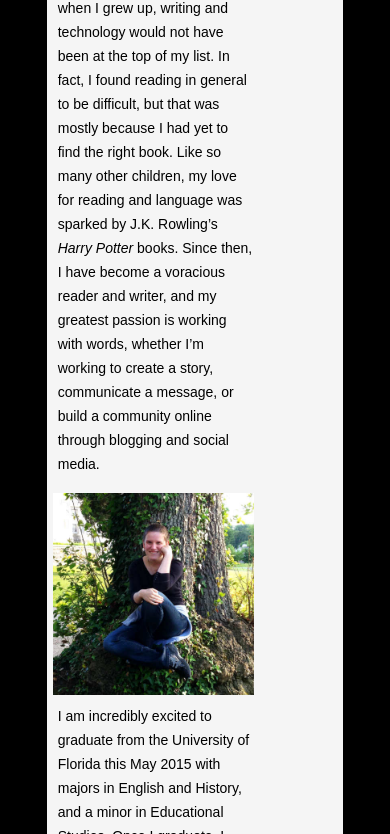
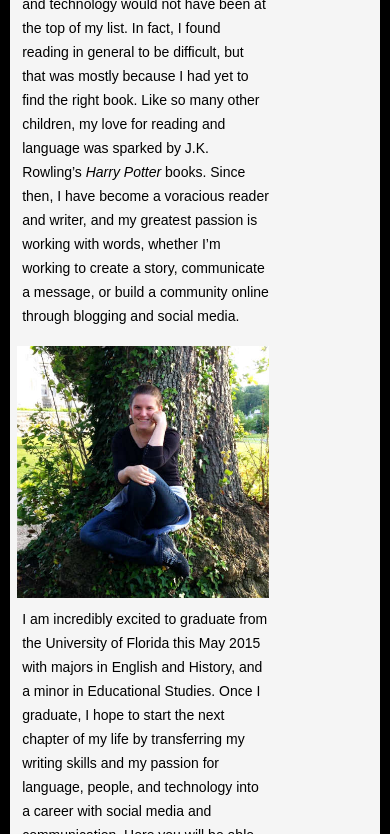
Before and after one commit to kellymstephens/kellymstephens.github.io, a plain HTML site: page index.html in a window 390 px wide. Shown: the part 371-1205 px from the top of the page. Drawn offline with Linux system fonts and the light colour scheme.

Commit message:
media queries

```diff
--- a/css/style-personal-website.css
+++ b/css/style-personal-website.css
@@ -328,7 +328,7 @@ footer a:hover, footer a:active {
 /*Tablet Styles*/
 
 @media only screen and (min-width:481px) and (max-width:768px) {
-    body {
+    #wrapper {
         width: 90%;
         margin:0 auto;
     }
@@ -400,7 +400,7 @@ footer a:hover, footer a:active {
 
 
 @media only screen and (max-width:480px) {
-    body{
+    #wrapper{
         width: 95%;
         margin: 0 auto;
     }
```
